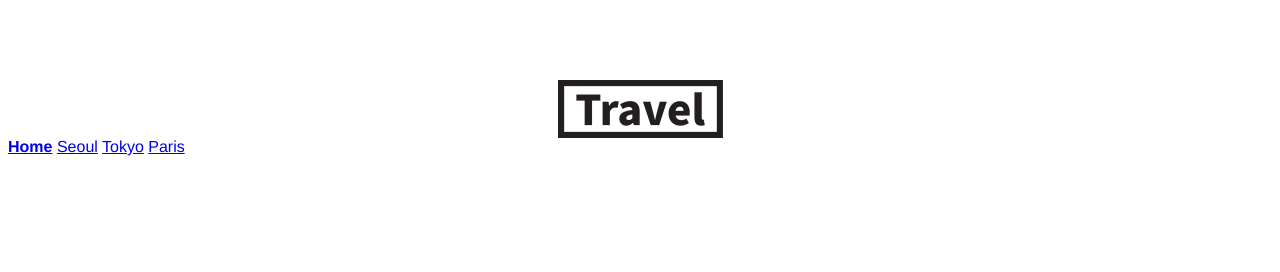
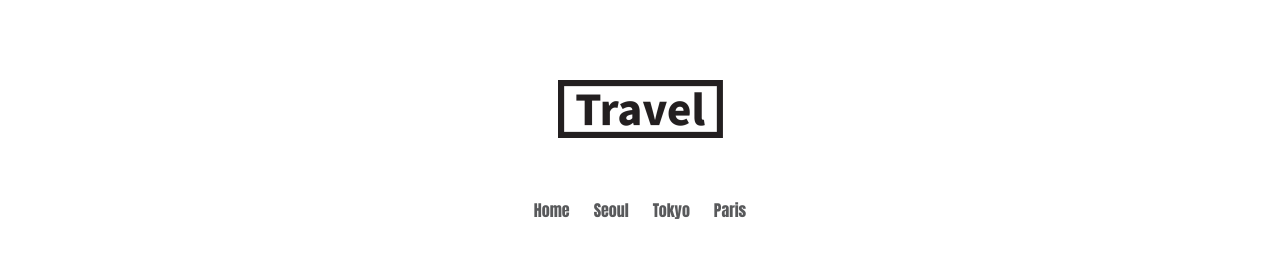
Before and after one commit to Sungsik-Moon/HTML_CSS-Basic, a plain HTML site: page tour_site/index.html in a window 1280 px wide. Shown: the top 272 px of the page. Drawn offline with Linux system fonts and the light colour scheme.

Commit message:
2020-02-12 작업본

```diff
--- a/tour_site/index.html
+++ b/tour_site/index.html
@@ -3,14 +3,21 @@
 <head>
   <title></title>
   <link rel="stylesheet" type="text/css" href="styles.css">
+  <style type="text/css">
+  	#home {
+  		font-weight: bold;
+  	}
+
+  </style>
 </head>
 <body>
 	<img src="images/logo.png" width="165px" height="58px" class="logo">
-	<div class="menu">
-		<a href="index.html" id = "home"><strong>Home</strong></a>
-		<a href="seoul.html" id = "seoul">Seoul</a>
-		<a href="tokyo.html" id = "tokyo">Tokyo</a>
-		<a href="paris.html" id = "paris">Paris</a>
+	<div class="menu_bar">
+		<a href="index.html" class="menu" id = "home">Home</a>
+		<a href="seoul.html" class="menu" id = "seoul">Seoul</a>
+		<a href="tokyo.html" class="menu" id = "tokyo">Tokyo</a>
+		<a href="paris.html" class="menu" id = "paris">Paris</a>
 	</div>
+	<img src="images/home.png" width="90%" id="pic">
 </body>
 </html>
--- a/tour_site/styles.css
+++ b/tour_site/styles.css
@@ -4,11 +4,22 @@
 	margin-right: auto;
 	margin-top: 80px;
 }
+.menu_bar {
+	text-align: center;
+	margin-top: 60px;
+	margin-bottom: 60px;
+}
 .menu {
 	font-size: 16px;
-	font-family: Helvetica;
-	color: 58595B;
+	font-family: impact;
+	color: #58595B;
 	text-decoration: none;
-
-
+	text-align: center;
+	margin-right: 10px;
+	margin-left: 10px;
 }
+#pic {
+  	display: block;
+  	margin-right: auto;
+  	margin-left: auto;
+}
```
Also changed, not shown: tour_site/paris.html (+19 -1 lines), tour_site/seoul.html (+14 -1 lines), tour_site/tokyo.html (+14 -1 lines).
